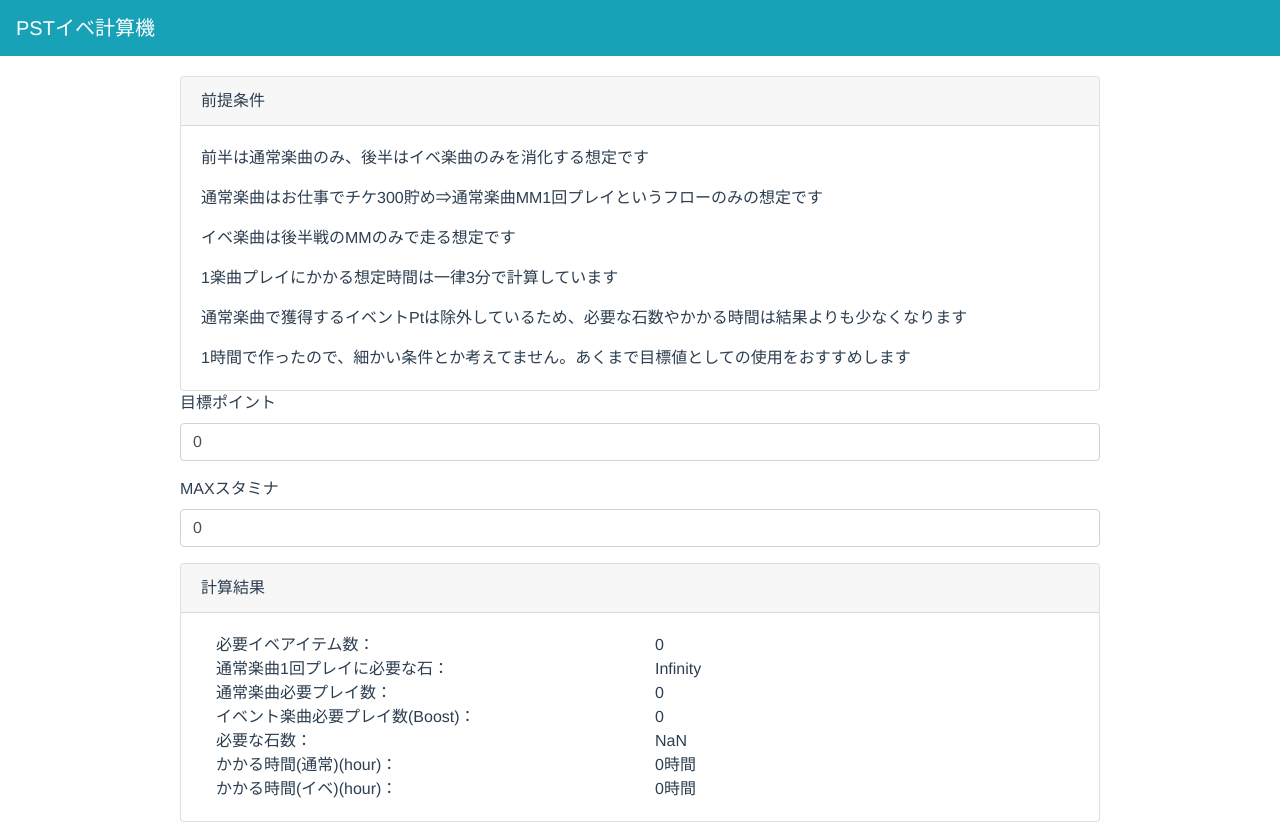
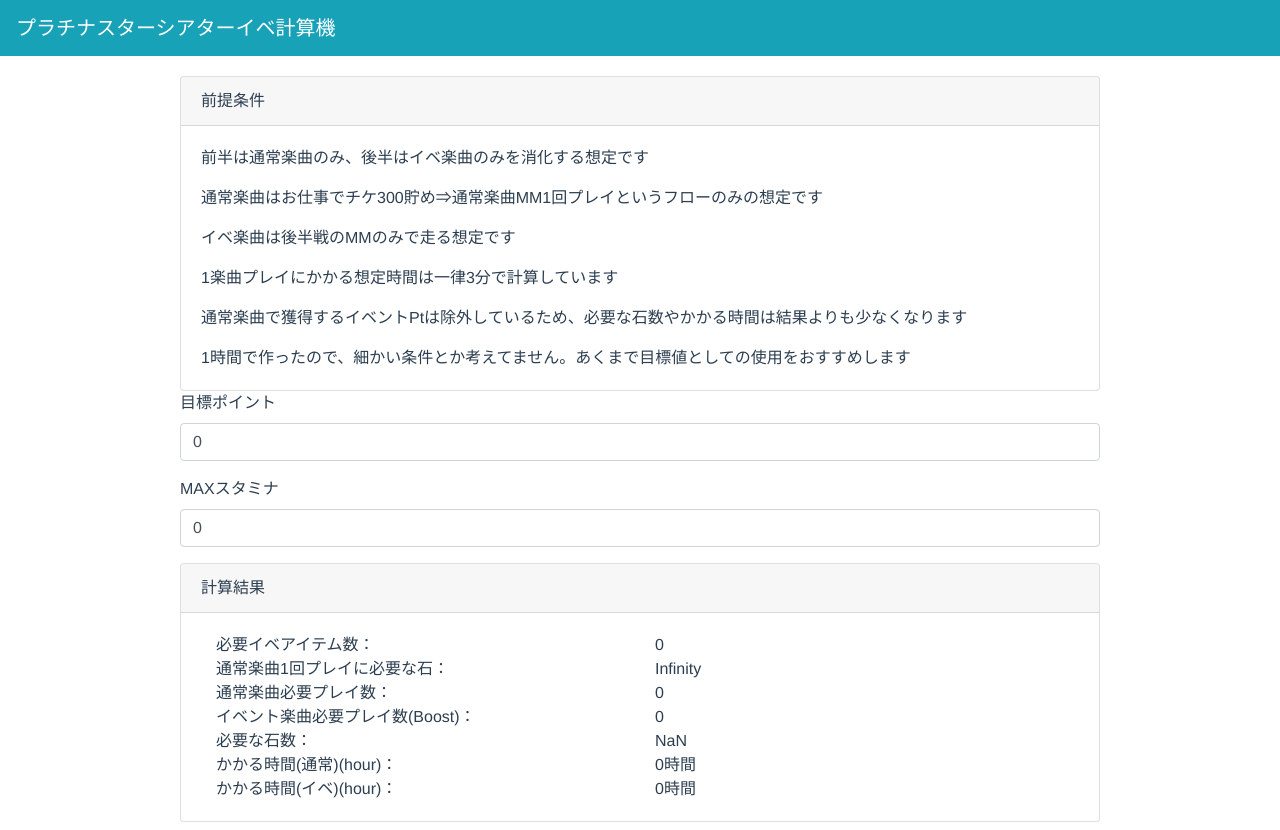
Before and after one commit to necho8989/million-event-calculator, a Vue app: page / in a window 1280 px wide. Built offline with nearby package versions, Linux system fonts and the light colour scheme.

Commit message:
:pencil: mod header

```diff
--- a/src/App.vue
+++ b/src/App.vue
@@ -1,7 +1,7 @@
 <template>
   <div id="app">
 		<b-navbar type="dark" variant="info">
-			<b-navbar-brand>PSTイベ計算機</b-navbar-brand>
+			<b-navbar-brand>プラチナスターシアターイベ計算機</b-navbar-brand>
 		</b-navbar>
     <Calculator />
   </div>
```
Also changed, not shown: 5 other files (tests, documents, lock files or other folders).
